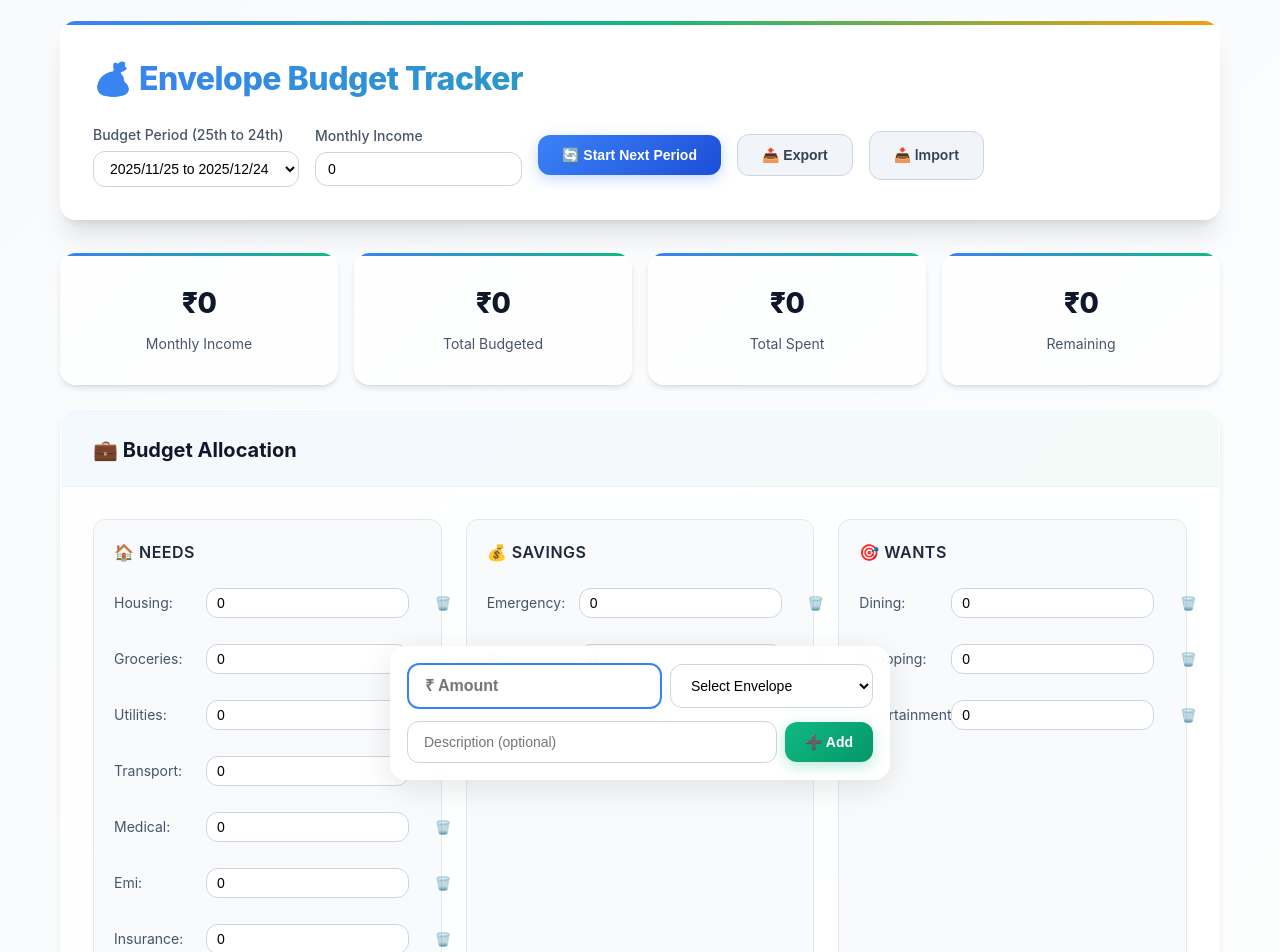
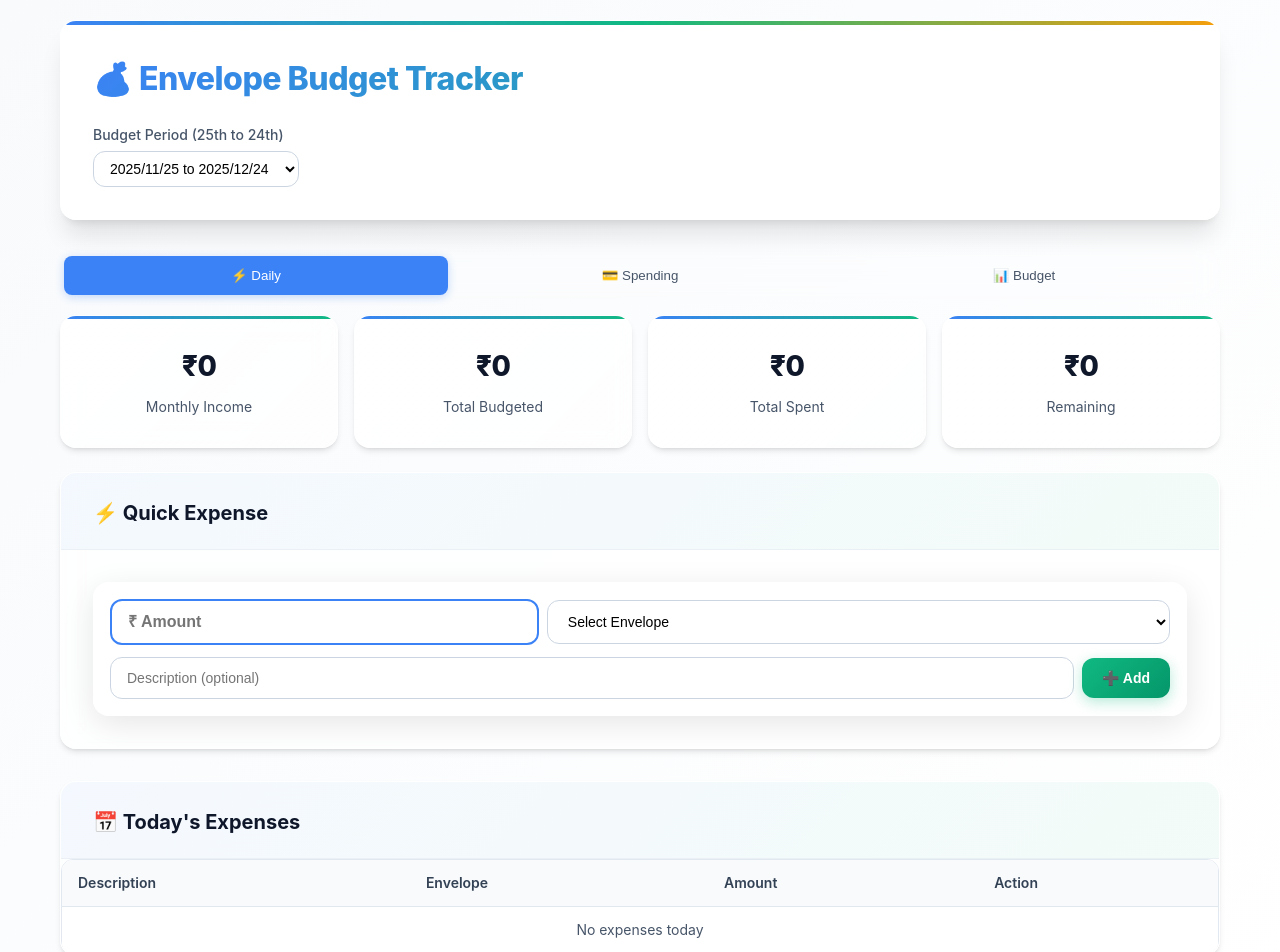
Before and after one commit to vitthal2611/goal-planner, a React (Vite) app: page / in a window 1280 px wide. Shown: the top 952 px of the page. Built offline with nearby package versions, Linux system fonts and the light colour scheme.

Commit message:
Add envelope budget tracker with period management

```diff
--- a/src/components/EnvelopeBudget.css
+++ b/src/components/EnvelopeBudget.css
@@ -812,3 +812,58 @@ input[type="number"] {
   border-radius: var(--radius);
   margin-bottom: 16px;
 }
+/* Tab Navigation */
+.tab-navigation {
+  display: flex;
+  background: rgba(255, 255, 255, 0.1);
+  border-radius: 12px;
+  padding: 4px;
+  margin: 1rem 0;
+  backdrop-filter: blur(10px);
+}
+
+.tab-btn {
+  flex: 1;
+  padding: 12px 16px;
+  border: none;
+  background: transparent;
+  color: var(--gray-600);
+  border-radius: 8px;
+  font-weight: 500;
+  cursor: pointer;
+  transition: all 0.3s ease;
+}
+
+.tab-btn.active {
+  background: var(--primary);
+  color: white;
+  box-shadow: 0 2px 8px rgba(59, 130, 246, 0.3);
+}
+
+.tab-btn:hover:not(.active) {
+  background: rgba(255, 255, 255, 0.1);
+  color: var(--gray-900);
+}
+
+/* Budget Actions */
+.budget-actions {
+  display: flex;
+  gap: 1rem;
+  margin-top: 1rem;
+  flex-wrap: wrap;
+}
+
+@media (max-width: 768px) {
+  .budget-actions {
+    flex-direction: column;
+  }
+
+  .tab-navigation {
+    margin: 0.5rem 0;
+  }
+
+  .tab-btn {
+    padding: 14px 12px;
+    font-size: 14px;
+  }
+}
--- a/src/components/EnvelopeBudget.jsx
+++ b/src/components/EnvelopeBudget.jsx
@@ -51,7 +51,7 @@ const EnvelopeBudget = () => {
   const [newTransaction, setNewTransaction] = useState({ envelope: '', amount: '', description: '' });
   const [notification, setNotification] = useState({ type: '', message: '' });
   const [deleteConfirm, setDeleteConfirm] = useState({ type: '', id: '', name: '' });
-  const [showTransactions, setShowTransactions] = useState(false);
+  const [activeView, setActiveView] = useState('daily'); // 'daily', 'spending', 'budget'
 
   // Get current period's data
   const getCurrentPeriodData = () => {
@@ -347,28 +347,29 @@ const EnvelopeBudget = () => {
               ))}
             </select>
           </div>
-          <div className="control-group">
-            <label>Monthly Income</label>
-            <input
-              type="number"
-              step="0.01"
-              min="0"
-              value={income}
-              onChange={(e) => setIncome(parseFloat(e.target.value) || 0)}
-              placeholder="0.00"
-            />
         </div>
-          <button className="btn btn-primary" onClick={rolloverToNextPeriod}>
-            🔄 Start Next Period
+      </div>
+
+      {/* Tab Navigation */}
+      <div className="tab-navigation">
+        <button
+          className={`tab-btn ${activeView === 'daily' ? 'active' : ''}`}
+          onClick={() => setActiveView('daily')}
+        >
+          ⚡ Daily
         </button>
-          <button className="btn btn-secondary" onClick={exportData}>
-            📤 Export
+        <button
+          className={`tab-btn ${activeView === 'spending' ? 'active' : ''}`}
+          onClick={() => setActiveView('spending')}
+        >
+          💳 Spending
         </button>
-          <label className="btn btn-secondary">
-            📥 Import
-            <input type="file" accept=".json" onChange={importData} style={{display: 'none'}} />
-          </label>
-        </div>
+        <button
+          className={`tab-btn ${activeView === 'budget' ? 'active' : ''}`}
+          onClick={() => setActiveView('budget')}
+        >
+          📊 Budget
+        </button>
       </div>
 
       {notification.message && (
@@ -396,46 +397,15 @@ const EnvelopeBudget = () => {
         </div>
       </div>
 
+      {/* Conditional Views */}
+      {activeView === 'daily' ? (
+        <>
+          {/* Quick Expense Interface */}
           <div className="card">
             <div className="card-header">
-          <h3>💼 Budget Allocation</h3>
+              <h3>⚡ Quick Expense</h3>
             </div>
             <div className="card-content">
-          <div className="budget-grid">
-            {Object.keys(envelopes).map(category => (
-              <div key={category} className="category-card">
-                <div className="category-title">
-                  {category === 'needs' ? '🏠 Needs' :
-                   category === 'savings' ? '💰 Savings' : '🎯 Wants'}
-                </div>
-                {Object.keys(envelopes[category]).map(name => (
-                  <div key={name} className="envelope-input">
-                    <label>{name}:</label>
-                    <input
-                      type="number"
-                      step="0.01"
-                      min="0"
-                      value={envelopes[category][name].budgeted}
-                      onChange={(e) => allocateBudget(category, name, e.target.value)}
-                      placeholder="0.00"
-                    />
-                    <button
-                      className="btn-delete"
-                      onClick={() => setDeleteConfirm({ type: 'envelope', id: `${category}.${name}`, name })}
-                      title="Delete envelope"
-                    >
-                      🗑️
-                    </button>
-                  </div>
-                ))}
-              </div>
-            ))}
-          </div>
-        </div>
-      </div>
-
-      {/* Quick Add Expense - Floating */}
-      <div className="quick-expense-float">
               <div className="quick-expense-form">
                 <div className="quick-form-row">
                   <input
@@ -476,7 +446,59 @@ const EnvelopeBudget = () => {
                 </div>
               </div>
             </div>
+          </div>
 
+          {/* Today's Transactions */}
+          <div className="card">
+            <div className="card-header">
+              <h3>📅 Today's Expenses</h3>
+            </div>
+            <div className="table-container">
+              <table className="envelope-table">
+                <thead>
+                  <tr>
+                    <th>Description</th>
+                    <th>Envelope</th>
+                    <th>Amount</th>
+                    <th>Action</th>
+                  </tr>
+                </thead>
+                <tbody>
+                  {transactions.filter(t => t.date === new Date().toISOString().split('T')[0]).reverse().map(transaction => (
+                    <tr key={transaction.id}>
+                      <td>{transaction.description}</td>
+                      <td style={{textTransform: 'capitalize'}}>
+                        {transaction.envelope.replace('.', ' - ')}
+                      </td>
+                      <td>₹{transaction.amount.toLocaleString()}</td>
+                      <td>
+                        <button
+                          className="btn-delete"
+                          onClick={() => setDeleteConfirm({
+                            type: 'transaction',
+                            id: transaction.id,
+                            name: transaction.description
+                          })}
+                          title="Delete transaction"
+                        >
+                          🗑️
+                        </button>
+                      </td>
+                    </tr>
+                  ))}
+                  {transactions.filter(t => t.date === new Date().toISOString().split('T')[0]).length === 0 && (
+                    <tr>
+                      <td colSpan="4" style={{textAlign: 'center', color: 'var(--gray-600)'}}>No expenses today</td>
+                    </tr>
+                  )}
+                </tbody>
+              </table>
+            </div>
+          </div>
+        </>
+      ) : activeView === 'spending' ? (
+        <>
+          {/* Envelope Status */}
           <div className="card">
             <div className="card-header">
               <h3>📊 Envelope Status</h3>
@@ -522,17 +544,11 @@ const EnvelopeBudget = () => {
             </div>
           </div>
 
+          {/* Recent Transactions */}
           <div className="card">
             <div className="card-header">
               <h3>📝 Recent Transactions</h3>
-          <button
-            className="btn btn-secondary"
-            onClick={() => setShowTransactions(!showTransactions)}
-          >
-            {showTransactions ? 'Hide' : 'Show'} Transactions
-          </button>
             </div>
-        {showTransactions && (
             <div className="table-container">
               <table className="envelope-table">
                 <thead>
@@ -576,9 +592,82 @@ const EnvelopeBudget = () => {
                 </tbody>
               </table>
             </div>
-        )}
+          </div>
+        </>
+      ) : (
+        <>
+          {/* Budget Controls */}
+          <div className="card">
+            <div className="card-header">
+              <h3>💼 Budget Controls</h3>
+            </div>
+            <div className="card-content">
+              <div className="control-group">
+                <label>Monthly Income</label>
+                <input
+                  type="number"
+                  step="0.01"
+                  min="0"
+                  value={income}
+                  onChange={(e) => setIncome(parseFloat(e.target.value) || 0)}
+                  placeholder="0.00"
+                />
+              </div>
+              <div className="budget-actions">
+                <button className="btn btn-primary" onClick={rolloverToNextPeriod}>
+                  🔄 Start Next Period
+                </button>
+                <button className="btn btn-secondary" onClick={exportData}>
+                  📤 Export
+                </button>
+                <label className="btn btn-secondary">
+                  📥 Import
+                  <input type="file" accept=".json" onChange={importData} style={{display: 'none'}} />
+                </label>
+              </div>
+            </div>
           </div>
 
+          {/* Budget Allocation */}
+          <div className="card">
+            <div className="card-header">
+              <h3>💼 Budget Allocation</h3>
+            </div>
+            <div className="card-content">
+              <div className="budget-grid">
+                {Object.keys(envelopes).map(category => (
+                  <div key={category} className="category-card">
+                    <div className="category-title">
+                      {category === 'needs' ? '🏠 Needs' :
+                       category === 'savings' ? '💰 Savings' : '🎯 Wants'}
+                    </div>
+                    {Object.keys(envelopes[category]).map(name => (
+                      <div key={name} className="envelope-input">
+                        <label>{name}:</label>
+                        <input
+                          type="number"
+                          step="0.01"
+                          min="0"
+                          value={envelopes[category][name].budgeted}
+                          onChange={(e) => allocateBudget(category, name, e.target.value)}
+                          placeholder="0.00"
+                        />
+                        <button
+                          className="btn-delete"
+                          onClick={() => setDeleteConfirm({ type: 'envelope', id: `${category}.${name}`, name })}
+                          title="Delete envelope"
+                        >
+                          🗑️
+                        </button>
+                      </div>
+                    ))}
+                  </div>
+                ))}
+              </div>
+            </div>
+          </div>
+
+          {/* Monthly Insights */}
           <div className="card">
             <div className="card-header">
               <h3>📈 Monthly Insights</h3>
@@ -610,6 +699,8 @@ const EnvelopeBudget = () => {
               </div>
             </div>
           </div>
+        </>
+      )}
 
       {deleteConfirm.type && (
         <div className="modal-overlay" onClick={() => setDeleteConfirm({ type: '', id: '', name: '' })}>
```
Lines whose indentation alone changed are shown as unchanged.
